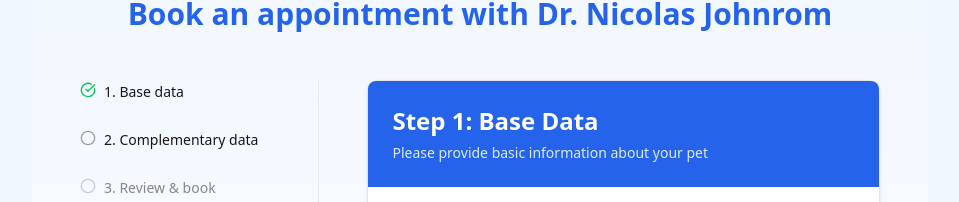
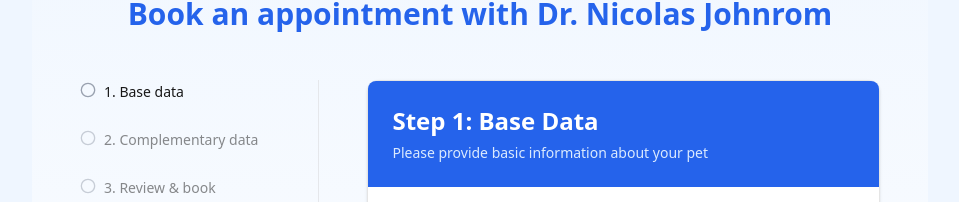
Before and after one commit to Shuunen/vet-web, a React (Vite) app: page /book-appointment/step-1 in a window 1280 px wide. Shown: the part 164-366 px from the top of the page, without its empty margins (160-1119 px from the left). Built offline with nearby package versions, Linux system fonts and the light colour scheme.

Commit message:
feat: implement validation using Zod schemas in appointment stepper

```diff
--- a/src/components/molecules/book-appointment-stepper.tsx
+++ b/src/components/molecules/book-appointment-stepper.tsx
@@ -1,17 +1,15 @@
-/* eslint-disable no-magic-numbers */
 import { Button } from '@/components/atoms/button'
 import { bookingSteps } from '@/utils/book-appointment.const'
 import { useBookAppointmentStore } from '@/utils/book-appointment.store'
+import { baseDataSchema, catComplementaryDataSchema, dogComplementaryDataSchema } from '@/utils/book-appointment.validation'
 import { cn } from '@/utils/styling.utils'
 import { Link } from '@tanstack/react-router'
 import { CatIcon, CheckCircleIcon, CircleIcon, DogIcon } from 'lucide-react'
 
 export function Stepper() {
   const { currentStep, data } = useBookAppointmentStore()
-  // use zod
-  const baseValid = data.baseData.name !== ''
-  // use zod
-  const complementaryValid = ('breed' in data.complementaryData && data.complementaryData.breed !== '') || ('vaccinationStatus' in data.complementaryData && data.complementaryData.vaccinationStatus.length > 0)
+  const { success: baseValid } = baseDataSchema.safeParse(data.baseData)
+  const { success: complementaryValid } = data.baseData.type === 'cat' ? catComplementaryDataSchema.safeParse(data.complementaryData) : dogComplementaryDataSchema.safeParse(data.complementaryData)
 
   const steps = [
     {
```
